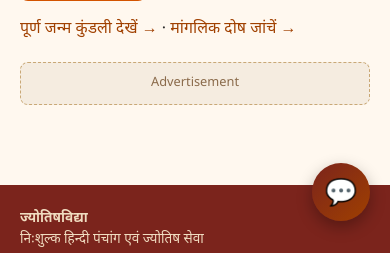
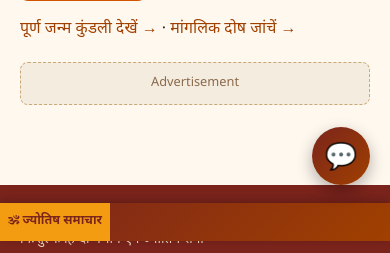
Before and after one commit to Voivegenerator/jyotishvidhya, a Python web app: template templates/kalasarpa_yoga.html in a window 390 px wide. Shown: the part 603-856 px from the top of the page. Run offline with Jinja, Linux system fonts and the light colour scheme; the template is opened without the code that fills it, so the values that code supplies are empty.

Commit message:
Add scrolling jyotish news ticker strip at bottom of every page
Shows a continuously scrolling strip (like a news channel ticker)
with live, auto-updating items computed from real site data: today's
tithi/nakshatra/yoga, today's Rahu Kaal and Abhijit Muhurat timing,
the next 3 upcoming festivals, and quick links to rashifal/mangal
dosha/gemstone pages. Each item links to its relevant page. Chat
widget button/window repositioned above the new ticker so they don't
overlap.

Co-Authored-By: Claude Sonnet 5 <noreply@anthropic.com>
Claude-Session: https://claude.ai/code/session_011tTNQFzZ6gga5bqEHYEzQn

```diff
--- a/static/css/style.css
+++ b/static/css/style.css
@@ -15,6 +15,7 @@ body {
   background: var(--cream);
   color: var(--text);
   line-height: 1.6;
+  padding-bottom: 38px;
 }
 a { color: var(--saffron-dark); text-decoration: none; }
 a:hover { text-decoration: underline; }
@@ -227,7 +228,7 @@ footer.site-footer {
 /* ---- Chat Agent Widget ---- */
 #jv-chat-toggle {
   position: fixed;
-  bottom: 20px;
+  bottom: 56px;
   right: 20px;
   width: 58px;
   height: 58px;
@@ -247,7 +248,7 @@ footer.site-footer {
 
 #jv-chat-window {
   position: fixed;
-  bottom: 90px;
+  bottom: 126px;
   right: 20px;
   width: 320px;
   max-width: 90vw;
@@ -303,3 +304,62 @@ footer.site-footer {
   cursor: pointer;
   font-weight: 600;
 }
+
+/* ---- Jyotish News Ticker (bottom strip) ---- */
+.news-ticker {
+  position: fixed;
+  left: 0;
+  right: 0;
+  bottom: 0;
+  height: 38px;
+  background: linear-gradient(135deg, var(--maroon), var(--saffron-dark));
+  color: #fff;
+  display: flex;
+  align-items: center;
+  z-index: 500;
+  box-shadow: 0 -2px 10px rgba(0,0,0,0.25);
+  font-size: 0.85rem;
+}
+.news-ticker .ticker-label {
+  flex-shrink: 0;
+  height: 100%;
+  background: var(--gold);
+  color: var(--maroon);
+  font-weight: 700;
+  padding: 0 14px;
+  display: flex;
+  align-items: center;
+  white-space: nowrap;
+}
+.news-ticker .ticker-track-wrap {
+  flex: 1;
+  height: 100%;
+  overflow: hidden;
+  position: relative;
+}
+.news-ticker .ticker-track {
+  position: absolute;
+  top: 0;
+  left: 0;
+  height: 100%;
+  display: flex;
+  align-items: center;
+  white-space: nowrap;
+  animation: ticker-scroll 55s linear infinite;
+  will-change: transform;
+}
+.news-ticker:hover .ticker-track { animation-play-state: paused; }
+.news-ticker .ticker-track a {
+  color: #fff !important;
+  margin-right: 46px;
+  text-decoration: none;
+}
+.news-ticker .ticker-track a:hover { text-decoration: underline; }
+@keyframes ticker-scroll {
+  from { transform: translateX(0); }
+  to { transform: translateX(-50%); }
+}
+@media (max-width: 640px) {
+  .news-ticker .ticker-label { padding: 0 8px; font-size: 0.78rem; }
+  .news-ticker { font-size: 0.78rem; }
+}
--- a/templates/base.html
+++ b/templates/base.html
@@ -81,6 +81,20 @@
   </div>
 </footer>
 
+<div class="news-ticker" role="marquee" aria-label="ज्योतिष समाचार पट्टी">
+  <div class="ticker-label">🕉 ज्योतिष समाचार</div>
+  <div class="ticker-track-wrap">
+    <div class="ticker-track">
+      {% for item in ticker_items %}
+      <a href="{{ item.url }}">{{ item.text }}</a>
+      {% endfor %}
+      {% for item in ticker_items %}
+      <a href="{{ item.url }}" aria-hidden="true" tabindex="-1">{{ item.text }}</a>
+      {% endfor %}
+    </div>
+  </div>
+</div>
+
 <button id="jv-chat-toggle" aria-label="ज्योतिष सहायक से बात करें">💬</button>
 <div id="jv-chat-window">
   <div id="jv-chat-header">
```
Also changed, not shown: app.py (+58 -2 lines).
